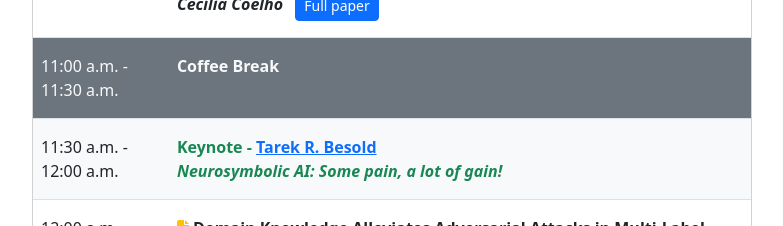
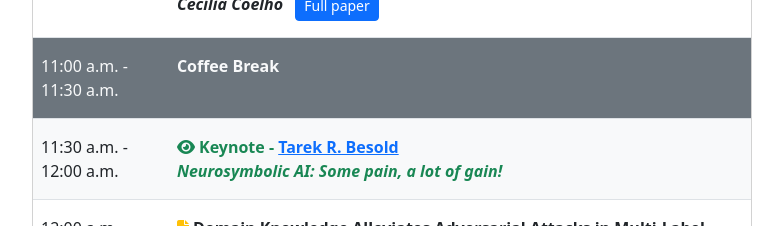
Before and after one commit to pavmassimo/tiny2025, a plain HTML site: page index.html in a window 1280 px wide. Shown: the part 5200-5426 px from the top of the page, without its empty margins (248-1031 px from the left). Drawn offline with nearby package versions, Linux system fonts and the light colour scheme.

Commit message:
adding program

```diff
--- a/index.html
+++ b/index.html
@@ -294,7 +294,7 @@
                                     <tr class="bg-light">
                                         <td>11:30 a.m. - 12:00 a.m.</td>
                                         <th scope="row">
-                                            <strong class="text-success">Keynote -</strong> <a href="#keynote">Tarek R. Besold</a>
+                                            <strong class="text-success"><i class="fa-solid fa-eye"></i> Keynote -</strong> <a href="#keynote">Tarek R. Besold</a>
                                             <br>
                                             <em class="text-success">Neurosymbolic AI: Some pain, a lot of gain!</em>
                                             <!-- <a class="btn btn-primary btn-sm ms-2" href="https://www.youtube.com/watch?v=9Z3QX6Z3ZqY">Youtube link</a> -->
```
